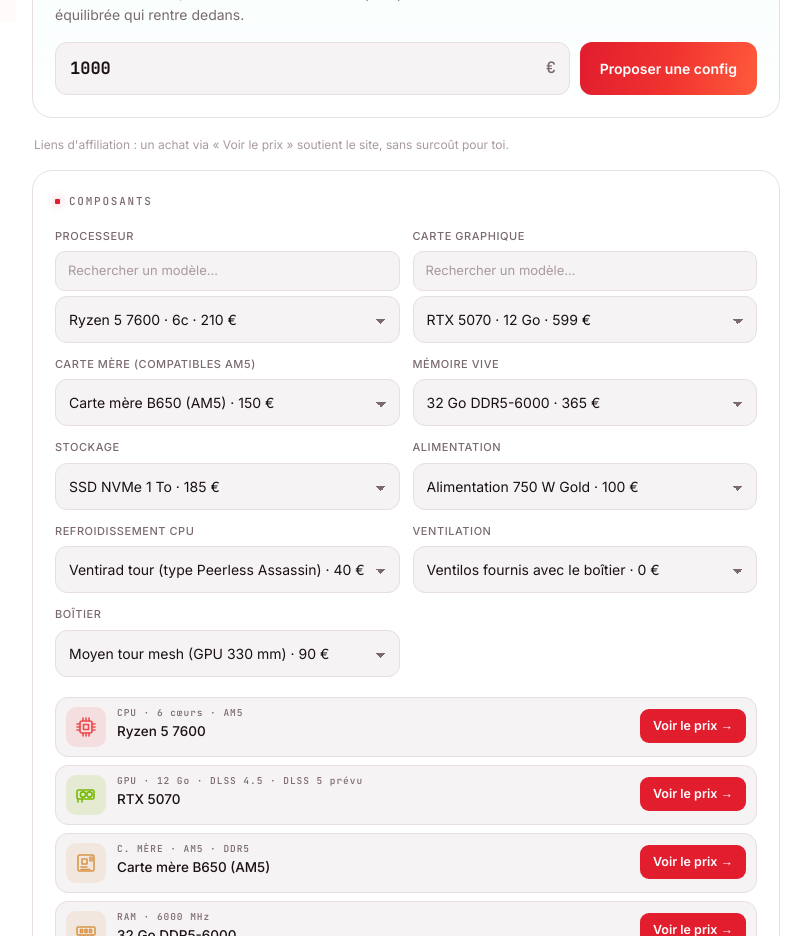
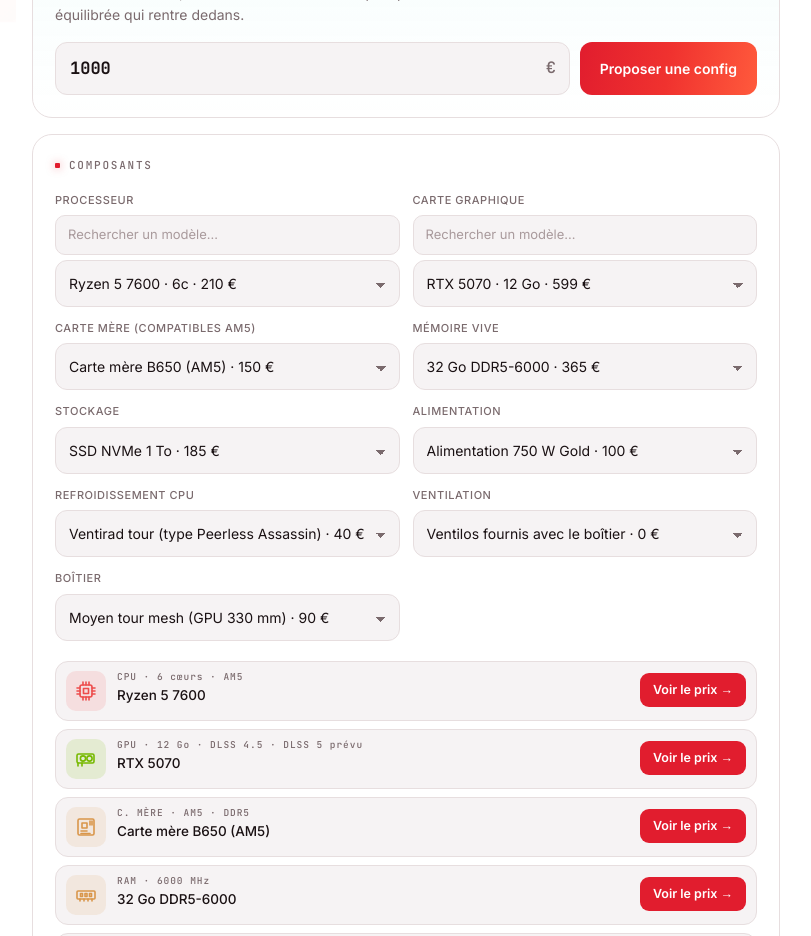
Before and after one commit to AthosBuilder/athos-builder, a React (Vite) app: page / in a window 1280 px wide. Shown: the part 800-1736 px from the top of the page, without its empty margins (234-1045 px from the left). Built offline with nearby package versions, Linux system fonts and the light colour scheme.

Commit message:
Update App.jsx

```diff
--- a/App.jsx
+++ b/App.jsx
@@ -325,6 +325,7 @@
    CONFIG AFFILIATION — remplace par tes identifiants.
    ════════════════════════════════════════════════════════ */
 const AFFILIATE = { amazonTag: "" }; // ex: "monsite-21"
+const HAS_AFFILIATE = AFFILIATE.amazonTag.trim().length > 0;
 function affLink(productName) {
   const q = encodeURIComponent(productName);
   const tag = AFFILIATE.amazonTag ? `&tag=${AFFILIATE.amazonTag}` : "";
@@ -963,8 +964,10 @@
       <p>Site édité à titre personnel. Contact : <a href="mailto:athosbuilder.fr@gmail.com">athosbuilder.fr@gmail.com</a></p>
       <h2>Hébergement</h2>
       <p>Vercel Inc., 440 N Barranca Ave #4133, Covina, CA 91723, États-Unis.</p>
-      <h2>Liens d'affiliation</h2>
-      <p>Ce site contient des liens d'affiliation. Lorsque vous achetez un produit via ces liens, l'éditeur du site perçoit une commission de la part du marchand, sans surcoût pour vous. Ces commissions n'influencent pas les scores et estimations affichés, qui sont calculés indépendamment.</p>
+      <h2>Liens vers les marchands</h2>
+      <p>{HAS_AFFILIATE
+        ? "Ce site contient des liens d'affiliation. Lorsque vous achetez un produit via ces liens, l'éditeur du site perçoit une commission de la part du marchand, sans surcoût pour vous. Ces commissions n'influencent pas les scores et estimations affichés, qui sont calculés indépendamment."
+        : "Les boutons « Voir le prix » renvoient vers une recherche marchand classique. Ce site ne perçoit actuellement aucune commission sur les achats. Si des liens d'affiliation étaient mis en place, cette page serait mise à jour et une mention visible apparaîtrait sur le site."}</p>
       <h2>Limites des estimations</h2>
       <p>Les performances (FPS, scores, compatibilités, consommations) sont des estimations indicatives issues d'un modèle basé sur des moyennes de benchmarks et fiches techniques publiques. Elles ne constituent ni une garantie ni un conseil d'achat contractuel. Vérifiez toujours les dimensions et compatibilités exactes des modèles précis avant achat.</p>
       <h2>Propriété intellectuelle</h2>
@@ -1303,7 +1306,9 @@
         )}
       </section>
 
-      <p className="disclosure">Liens d'affiliation : un achat via « Voir le prix » soutient le site, sans surcoût pour toi.</p>
+      {HAS_AFFILIATE && (
+        <p className="disclosure">Liens d'affiliation : un achat via « Voir le prix » soutient le site, sans surcoût pour toi.</p>
+      )}
 
       <section className="panel picker" id="s-parts">
         <h2 className="panel-title">Composants</h2>
```
